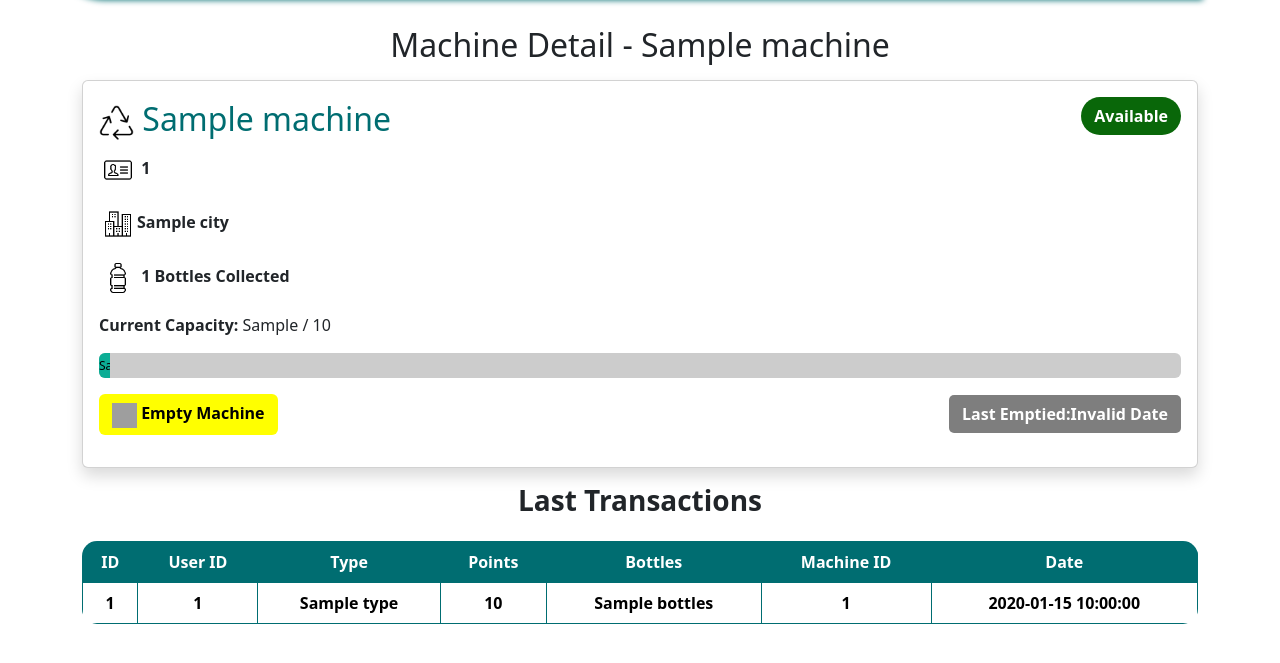
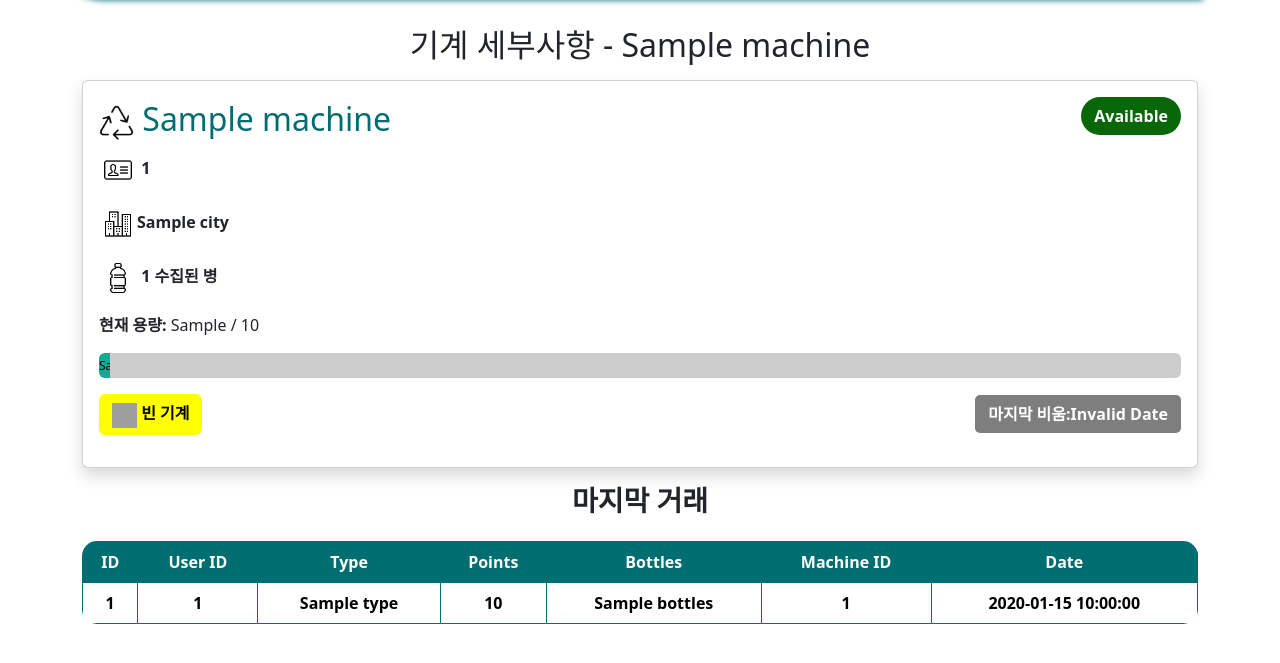
Before and after one commit to praneswara/polygreen, a Flask app: template templates/admin/machine_detail.html in a window 1280 px wide. Shown: the part 98-761 px from the top of the page. Run offline with Flask 3, Linux system fonts and the light colour scheme; the template is opened without the code that fills it: most values are stand-ins (such as "Sample title", 1, 10 or a date in 2020); some libraries are stand-ins or nearby versions; grey boxes are pictures that could not be loaded.

Commit message:
Update machine_detail.html

```diff
--- a/templates/admin/machine_detail.html
+++ b/templates/admin/machine_detail.html
@@ -2,7 +2,7 @@
 {% block title %}Machine Detail{% endblock %}
 
 {% block content %}
-<h2 class="text-center">Machine Detail - {{ machine.name }}</h2>
+<h2 class="text-center">기계 세부사항 - {{ machine.name }}</h2>
 
 <!-- Machine Basic Info -->
 <div class="card mb-3 mt-3 shadow">
@@ -23,11 +23,11 @@
     <p><img src="{{ url_for('static', filename='building.png')}}"
                 alt="clean" width="30" height="30" class="m-1"><strong>{{ machine.city }}</strong></p>
     <p><img src="{{ url_for('static', filename='Bottle.png')}}"
-                alt="clean" width="30" height="30" class="m-1"><strong> {{ machine.total_bottles }} Bottles Collected</strong> </p>
+                alt="clean" width="30" height="30" class="m-1"><strong> {{ machine.total_bottles }} 수집된 병</strong> </p>
 
 
     <!-- Capacity Progress Bar -->
-    <p><strong> Current Capacity:</strong> {{ machine.current_bottles }} / {{ machine.max_capacity }}</p>
+    <p><strong> 현재 용량:</strong> {{ machine.current_bottles }} / {{ machine.max_capacity }}</p>
     <div class="progress mb-3" style="height: 25px; background-color:#ccc ;">
       <div class="progress-bar  {% if machine.current_bottles >= machine.max_capacity %}bg-danger{% else %} progress-meter {% endif %}"
            role="progressbar"
@@ -39,14 +39,14 @@
       </div>
     </div>
   <div class="empty-last-update">
-    <form action="{{ url_for('admin_empty_machine', machine_id=machine.machine_id) }}" method="POST" onsubmit="return confirm('Are you sure you want to empty this machine?');">
+    <form action="{{ url_for('admin_empty_machine', machine_id=machine.machine_id) }}" method="POST" onsubmit="return confirm('이 기계를 비우시겠습니까?');">
       <button type="submit" class="btn button mb-3">
          <img src="{{ url_for('static', filename='bin.png')}}"
                alt="clean" width="25" height="25">
-        Empty Machine
+        빈 기계
       </button>
     </form>
-     <p class="btn last-emptied" ><strong>Last Emptied:<span id= "DateFormat";
+     <p class="btn last-emptied" ><strong>마지막 비움:<span id= "DateFormat";
 ></span></strong></p>
 </div>
     <!-- Status -->
@@ -54,7 +54,7 @@
 </div>
 
 <!-- Transactions Table -->
-<h3 class="text-center fw-bold mb-4">Last Transactions</h3>
+<h3 class="text-center fw-bold mb-4">마지막 거래</h3>
 {% if transactions %}
 <div class="table-responsive-lg">
 <table class="table custom-table">
@@ -87,7 +87,7 @@
 <div class="d-flex justify-content-center align-items-center flex-column">
   <img src="{{ url_for('static', filename='Empty-amico.png')}}"
      alt="admin image" width="500" height="500" class="empty">
-<p class="Empty">Oops..! No transactions found for this machine.</p>
+<p class="Empty">죄송합니다..! 이 기계에 대한 거래 내역이 없습니다..</p>
 </div>
 
 
```
